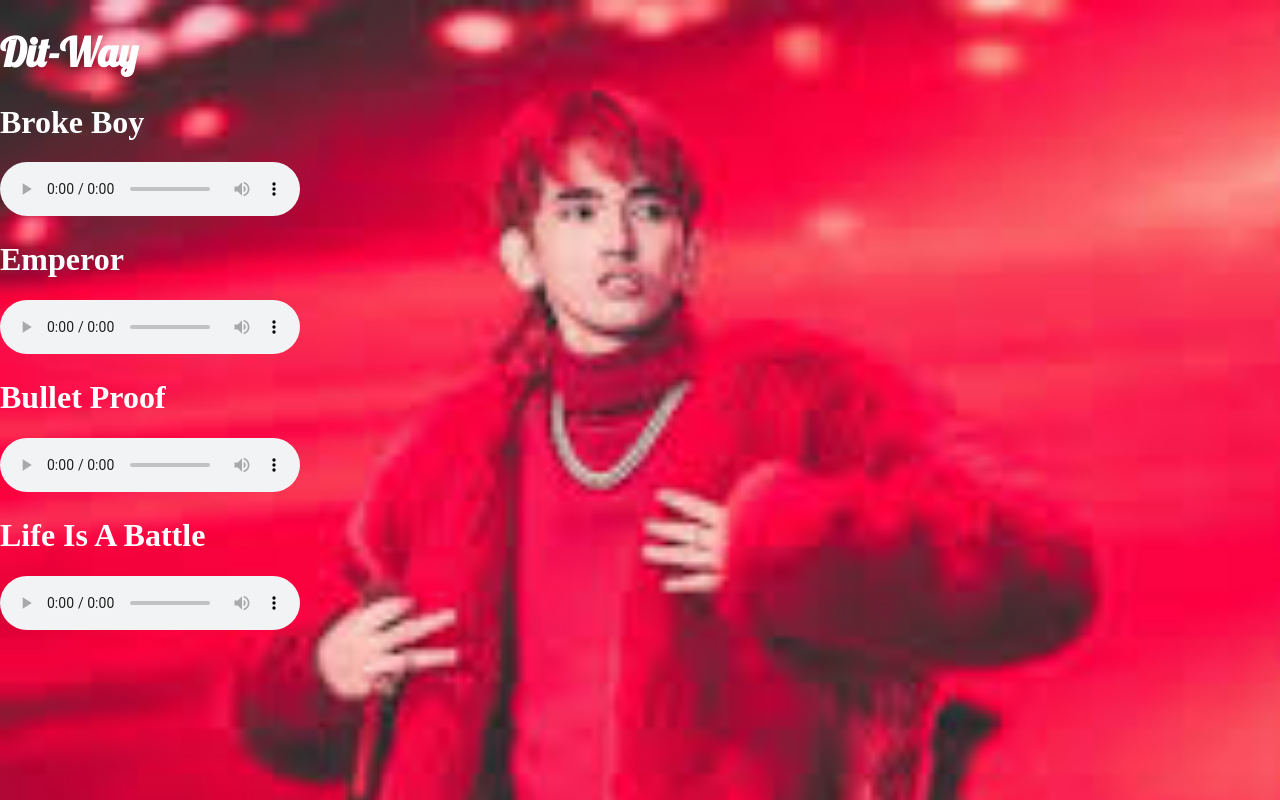
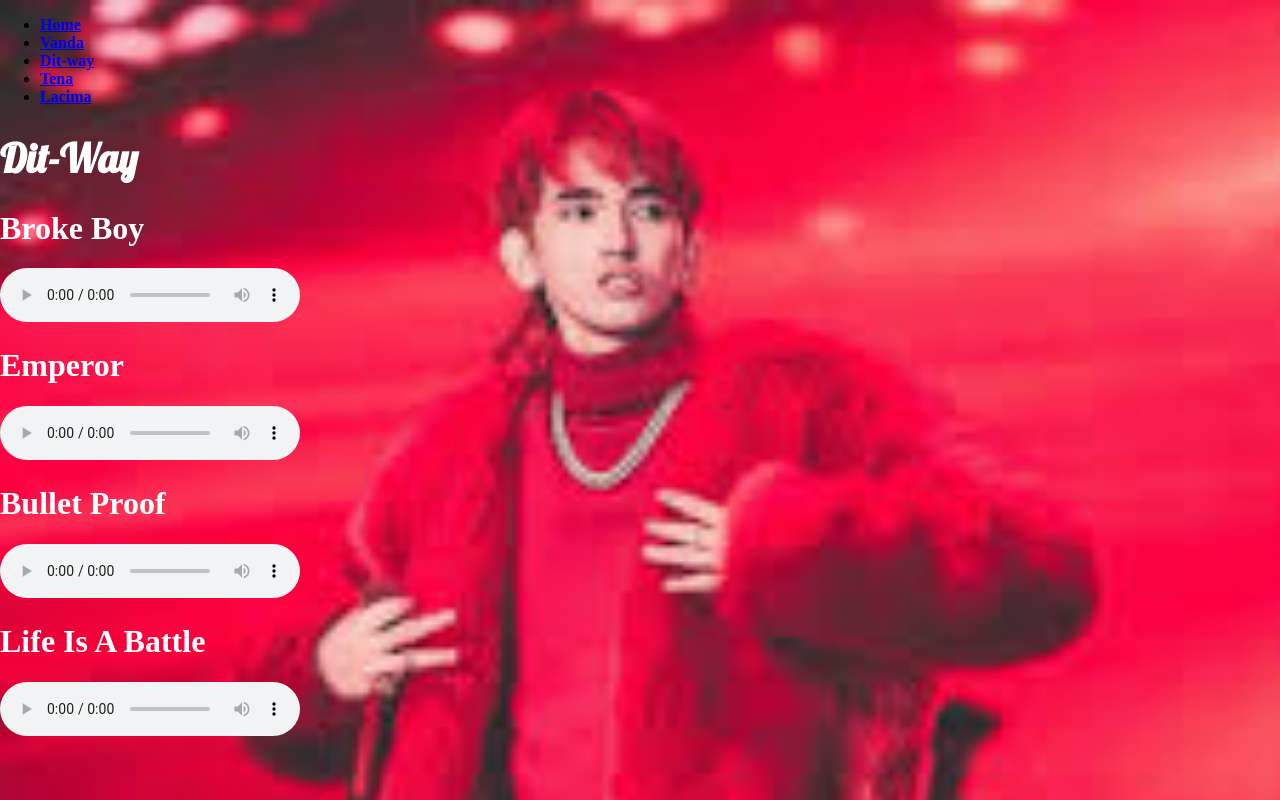
Before and after one commit to sokdavit59/heart, a plain HTML site: page index.html in a window 1280 px wide. Drawn offline with Linux system fonts and the light colour scheme; a web font is replaced by a local one.

Commit message:
Update index.html

```diff
--- a/index.html
+++ b/index.html
@@ -10,6 +10,15 @@
 <link href="https://fonts.googleapis.com/css2?family=Lobster&family=Sedgwick+Ave+Display&display=swap" rel="stylesheet">
     <title>Dit-Way</title>
 </head>
+    <nav>
+    <ul>
+         <li><a href="https://sokdavit59.github.io/KSKmusic/"><strong>Home</strong></a></li>
+      <li><a href="file:///C:/Users/Dell/Desktop/song/vanda.html"><strong>Vanda</strong></a></li>
+      <li><a href="file:///C:/Users/Dell/Desktop/song/vanda.html" ><strong>Dit-way</strong></a></li>
+      <li>  <a href="file:///C:/Users/Dell/Desktop/song/vanda.html" ><strong>Tena</strong></a></li>
+      <li>  <a href="file:///C:/Users/Dell/Desktop/song/vanda.html" ><strong>Lacima</strong></a></li>
+             </ul>
+  </nav>
 <h1 class="A1">Dit-Way</h1>
 <body>
     <t></t><h1 style="color: white;">Broke Boy</h1>
```
